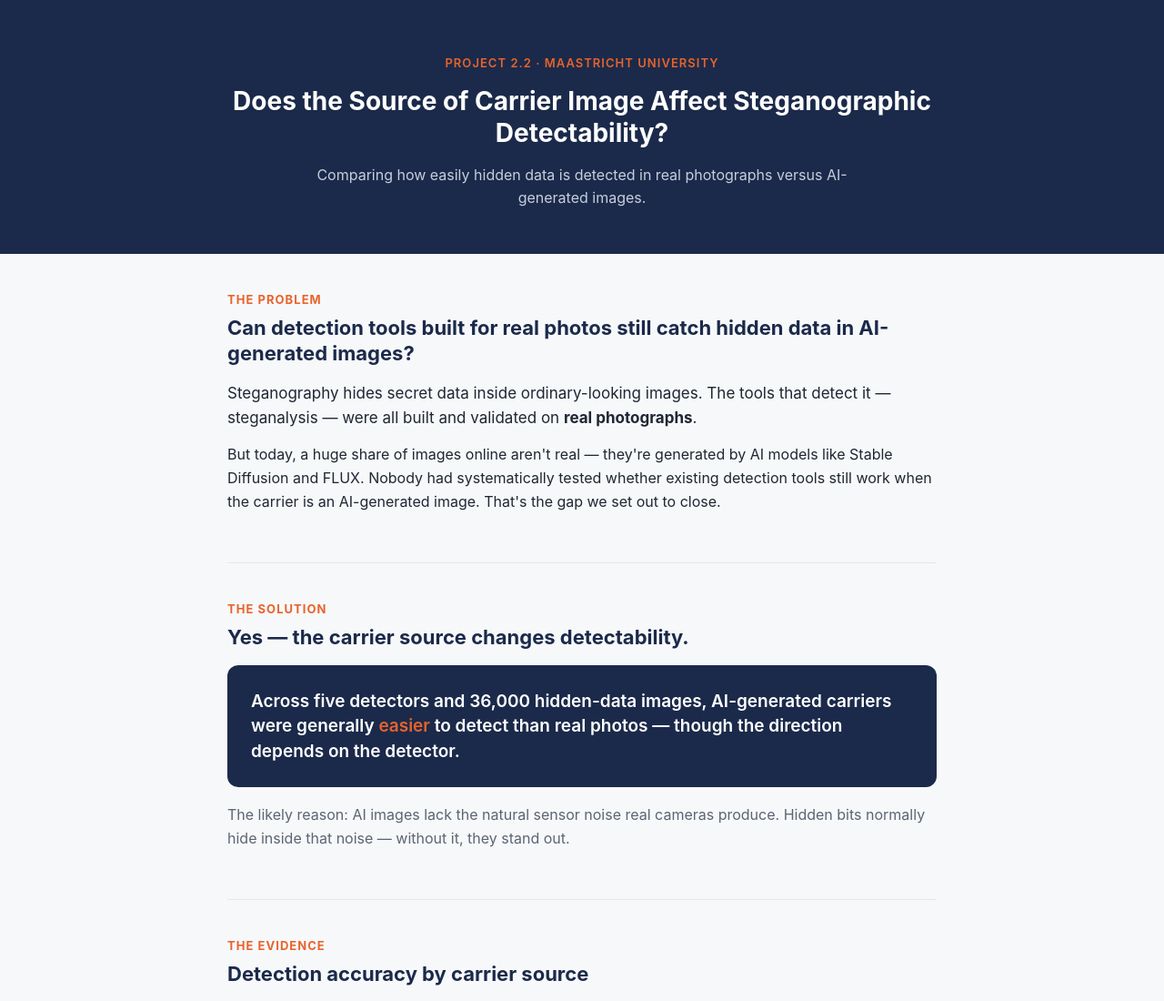
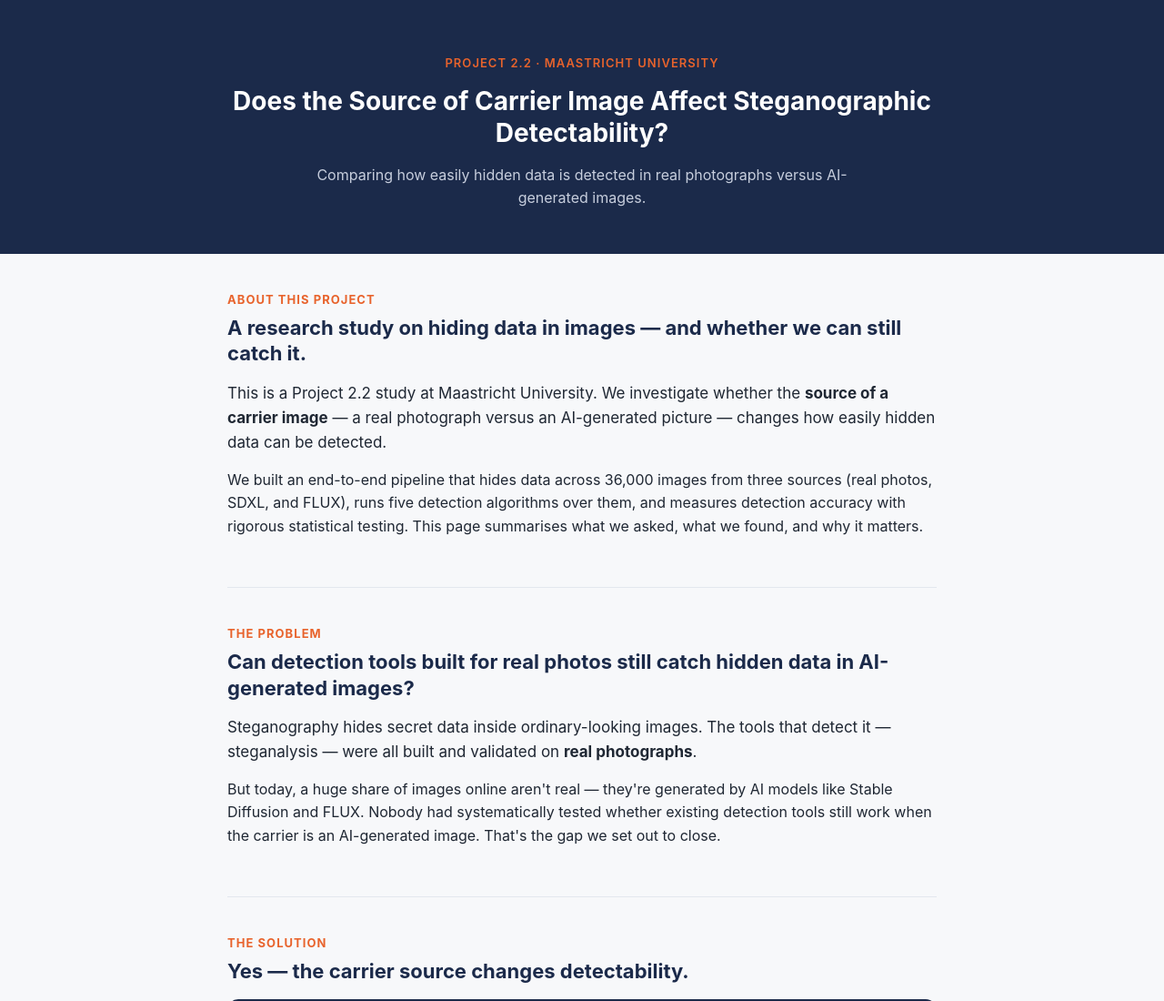
Before and after one commit to Abdul-Moiz16/steganography, a plain HTML site: page docs/index.html in a window 1280 px wide. Shown: the top 1100 px of the page at 91% size. Drawn offline with Linux system fonts and the light colour scheme.

Commit message:
Add About section to landing page

```diff
--- a/docs/index.html
+++ b/docs/index.html
@@ -199,6 +199,14 @@
 
   <main class="wrap">
 
+    <!-- ABOUT -->
+    <section id="about">
+      <div class="label">About This Project</div>
+      <h2>A research study on hiding data in images &mdash; and whether we can still catch it.</h2>
+      <p class="lead">This is a Project&nbsp;2.2 study at Maastricht University. We investigate whether the <strong>source of a carrier image</strong> &mdash; a real photograph versus an AI-generated picture &mdash; changes how easily hidden data can be detected.</p>
+      <p>We built an end-to-end pipeline that hides data across 36,000 images from three sources (real photos, SDXL, and FLUX), runs five detection algorithms over them, and measures detection accuracy with rigorous statistical testing. This page summarises what we asked, what we found, and why it matters.</p>
+    </section>
+
     <!-- PROBLEM -->
     <section id="problem">
       <div class="label">The Problem</div>
```
